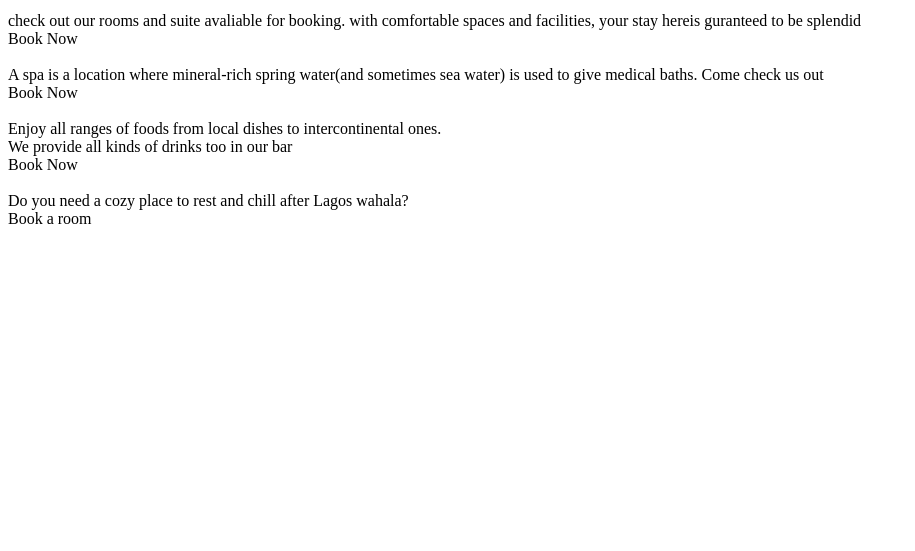
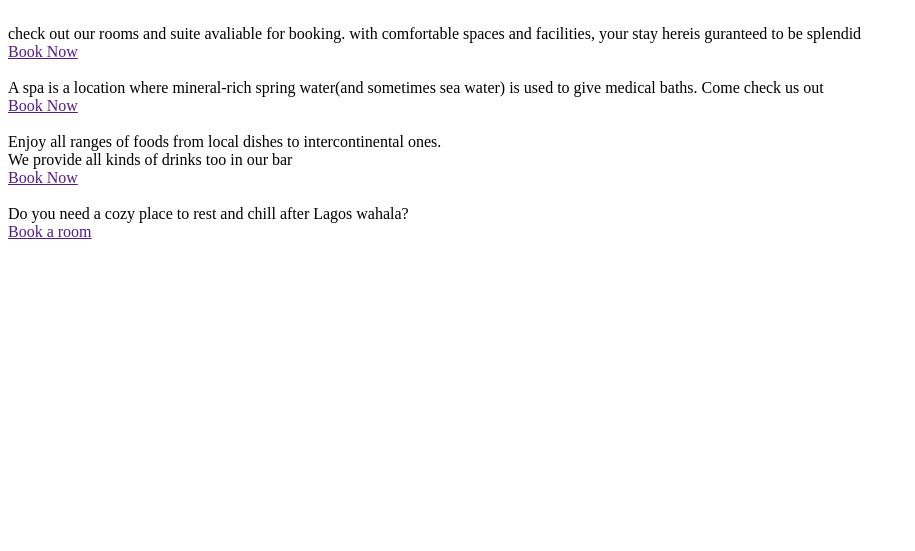
Before and after one commit to Rex739/machalaFacilityPage, a plain HTML site: page facility.html in a window 1280 px wide. Shown: the part 249-800 px from the top of the page, without its empty margins (0-915 px from the left). Drawn offline with Linux system fonts and the light colour scheme.

Commit message:
changed class name

```diff
--- a/facility.html
+++ b/facility.html
@@ -26,7 +26,7 @@
 		</nav>
 	</header>
 	<!-- body -->
-	<section class="body">
+	<main class="main">
 		<div class="">FACILITIES</div>
 		<h1 class="header1">See our awesome facilities that makes us stand out</h1>
 		<div class="page-img">
@@ -35,7 +35,7 @@
 			<div class="">
 				<div class="figcaption">check out our rooms and suite avaliable for booking. with comfortable spaces and facilities, your stay hereis guranteed to be splendid
 				</div>
-				<div class="booknow">Book Now</div>
+				<div class="booknow"><a href ="">Book Now</a></div>
 			</div>
 		</div>
 		<div class="page-img">
@@ -44,7 +44,7 @@
 				<div class="figcaption">
 					A spa is a location where mineral-rich spring water(and sometimes sea water) is used to give medical baths. Come check us out
 				</div>
-				<div class="booknow">Book Now</div>
+				<div class="booknow"><a href ="">Book Now</a></div>
 			</div>
 		</div>
 		<div class="page-img">
@@ -54,16 +54,16 @@
 					Enjoy all ranges of foods from local dishes to intercontinental ones.<br>
 					We provide all kinds of drinks too in our bar
 				</div>
-				<div class="booknow">Book Now</div>
+				<div class="booknow"><a href="">Book Now</a></div>
 			</div>
 		</div>
 		<div class="book-a-room">
 			<img class="" src="">
 			<div class="book-a-room-info">
 				Do you need a cozy place to rest and chill after Lagos wahala? <br>
-				<div id="button-book-a-room">Book a room</div>
+				<div id="button-book-a-room"><a href="">Book a room</a></div>
 			</div>
 		</div>
-	</section>
+	</main>
 </body>
 </html>
```
